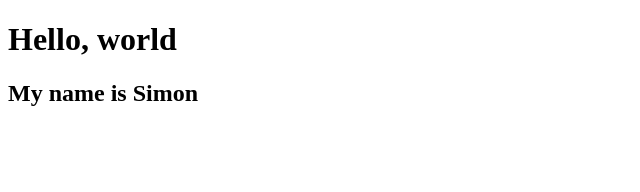
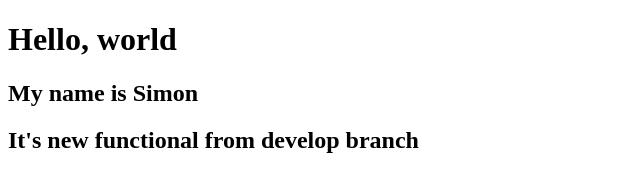
Before and after one commit to semen1994i/test_git, a plain HTML site: page index.html in a window 1280 px wide. Shown: the whole page, without its empty margins (0-640 px from the left). Drawn offline with Linux system fonts and the light colour scheme.

Commit message:
New functional from develop

```diff
--- a/index.html
+++ b/index.html
@@ -10,5 +10,6 @@
 <body>
     <h1>Hello, world</h1>
     <h2>My name is Simon</h2>
+    <h2>It's new functional from develop branch</h2>
 </body>
 </html>
```
